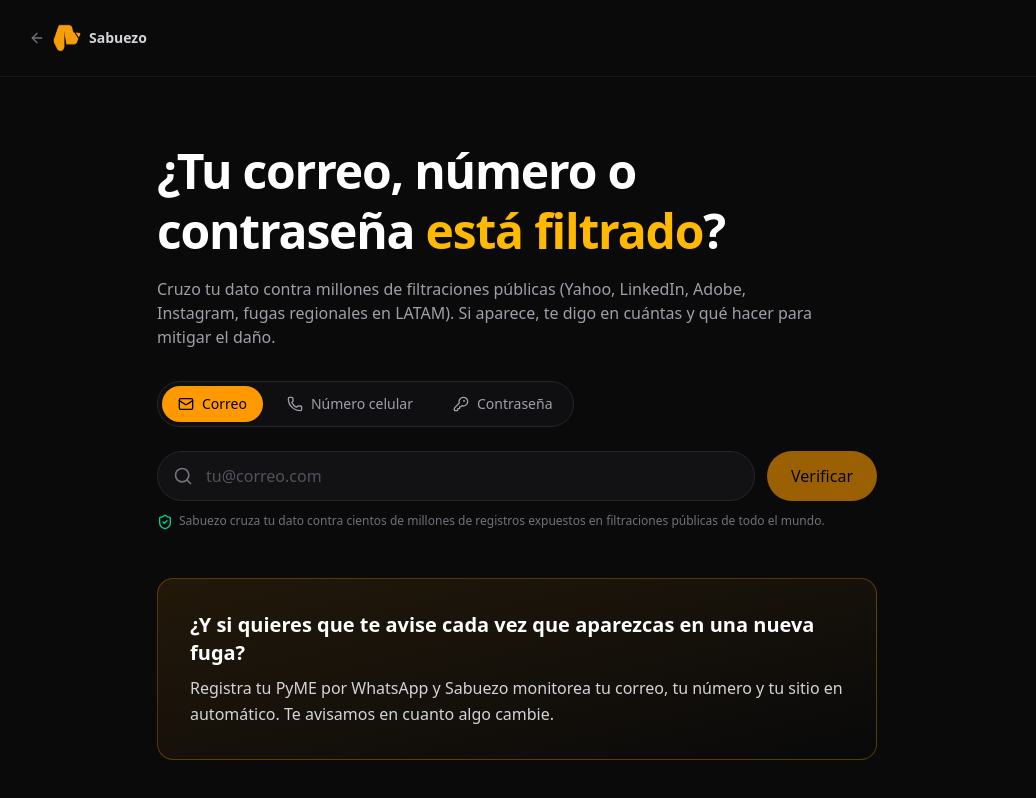
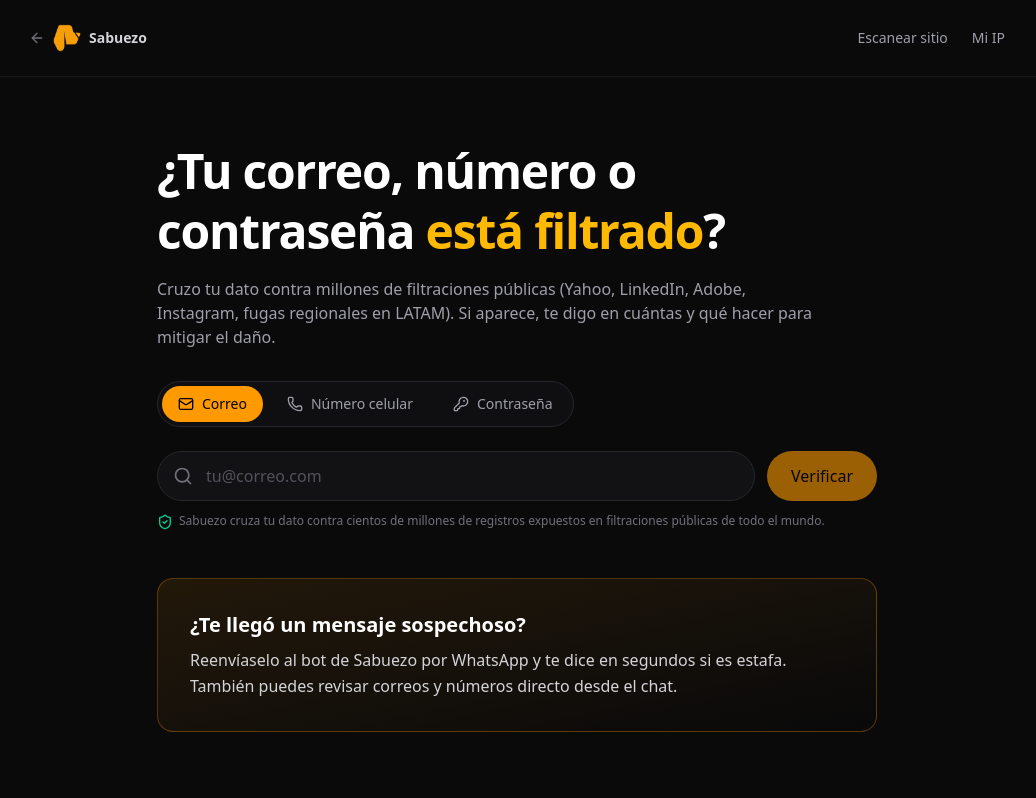
Before and after one commit to Avzolem/sabuezo, a Next.js app in the folder frontend/: page /filtraciones in a window 1280 px wide. Shown: the top 798 px of the page, without its empty margins (123-1159 px from the left). Built offline with nearby package versions, Linux system fonts and the light colour scheme.

Commit message:
Filtraciones: quita el enfoque PyME/WhatsApp del header y de la tarjeta final

```diff
--- a/frontend/app/filtraciones/page.tsx
+++ b/frontend/app/filtraciones/page.tsx
@@ -15,6 +15,7 @@
   Lightbulb,
   KeyRound,
   ShieldCheck,
+  MessageCircle,
 } from "lucide-react";
 
 type EmailResult = {
@@ -170,14 +171,10 @@
             <Image src="/sabuezo-logo.webp" alt="Sabuezo" width={28} height={28} className="size-7" />
             <span className="font-semibold">Sabuezo</span>
           </Link>
-          {waNumber && (
-            <a
-              href={`https://wa.me/${waNumber}?text=hola`}
-              className="rounded-full bg-amber-500 hover:bg-amber-400 transition text-black px-3 sm:px-4 py-2 text-sm font-medium whitespace-nowrap"
-            >
-              Empezar por WhatsApp
-            </a>
-          )}
+          <nav className="flex items-center gap-4 sm:gap-6 text-sm text-zinc-400">
+            <Link href="/escanear" className="hover:text-white transition whitespace-nowrap">Escanear sitio</Link>
+            <Link href="/ip" prefetch={false} className="hover:text-white transition whitespace-nowrap">Mi IP</Link>
+          </nav>
         </div>
       </header>
 
@@ -306,18 +303,19 @@
         {/* CTA bottom */}
         <div className="mt-12 rounded-2xl border border-amber-500/30 bg-gradient-to-br from-amber-500/10 to-transparent p-6 sm:p-8">
           <h3 className="text-lg sm:text-xl font-semibold text-white">
-            ¿Y si quieres que te avise cada vez que aparezcas en una nueva fuga?
+            ¿Te llegó un mensaje sospechoso?
           </h3>
           <p className="mt-2 text-zinc-300 leading-relaxed">
-            Registra tu PyME por WhatsApp y Sabuezo monitorea tu correo, tu número y tu sitio en
-            automático. Te avisamos en cuanto algo cambie.
+            Reenvíaselo al bot de Sabuezo por WhatsApp y te dice en segundos si es estafa. También
+            puedes revisar correos y números directo desde el chat.
           </p>
           {waNumber && (
             <a
-              href={`https://wa.me/${waNumber}?text=registrar`}
-              className="mt-4 inline-flex items-center gap-2 rounded-full bg-amber-500 hover:bg-amber-400 transition text-black px-5 py-2.5 text-sm font-medium"
+              href={`https://wa.me/${waNumber}?text=hola`}
+              className="mt-4 inline-flex items-center gap-2 rounded-full border border-zinc-700 bg-zinc-900/60 hover:border-zinc-600 hover:bg-zinc-900 transition text-zinc-200 px-5 py-2.5 text-sm font-medium"
             >
-              Registrar mi PyME por WhatsApp
+              <MessageCircle className="size-4 text-emerald-400" />
+              Habla con el bot de WhatsApp
             </a>
           )}
         </div>
```
